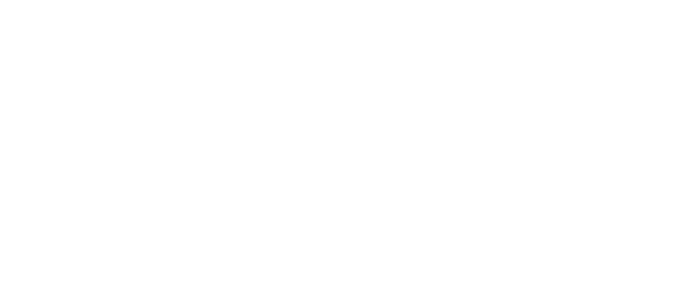
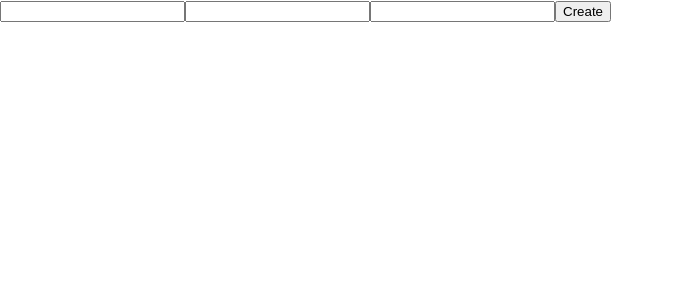
Before and after one commit to KarolXX/Udemy-react, a React (Create React App) app: page /authors in a window 1280 px wide. Shown: the top 300 px of the page, without its empty margins (0-674 px from the left). Built offline with nearby package versions, Linux system fonts and the light colour scheme.

Commit message:
Add demo Author component

```diff
--- a/src/App.js
+++ b/src/App.js
@@ -7,6 +7,7 @@
 import StartPage from './components/StartPage';
 import MainPage from './components/MainPage';
 import Course from './components/Course';
+import Author from './components/Author';
 
 function App() {
   const [user, setUser] = useState(null);
@@ -42,6 +43,7 @@
             color="white"
           //onClick={() => getUserLikedCourses()}
           />
+          {/* FIXME */}
           {
             showLikedCourses
             &&
@@ -57,6 +59,7 @@
         </p>
       </div>}
       <Switch>
+        <Route path="/authors" render={() => <Author />} />
         <Route exact path="/" render={() => <StartPage user={user} setUser={setUser} />} />
         <Route exact path="/courses" render={() => <MainPage
           user={user} setUser={setUser}
--- /dev/null
+++ b/src/components/Author.js
@@ -0,0 +1,33 @@
+import { useRef } from 'react'
+
+const Author = () => {
+    const form = useRef()
+
+    const submit = (e) => {
+        e.preventDefault()
+        fetch(`http://localhost:8080/authors`, {
+            method: 'post',
+            headers: {
+                'Content-Type': 'application/json',
+                'Accept': 'application/json'
+            },
+            body: JSON.stringify({
+                name: form.current.elements.name.value,
+                occupation: form.current.elements.occupation.value,
+                description: form.current.elements.description.value
+            })
+        })
+            .then(r => console.log(r))
+    }
+
+    return (
+        <form onSubmit={(e) => submit(e)} ref={form}>
+            <input type="text" name="name" />
+            <input type="text" name="occupation" />
+            <input type="text" name="description" />
+            <button>Create</button>
+        </form>
+    )
+}
+
+export default Author;
```
